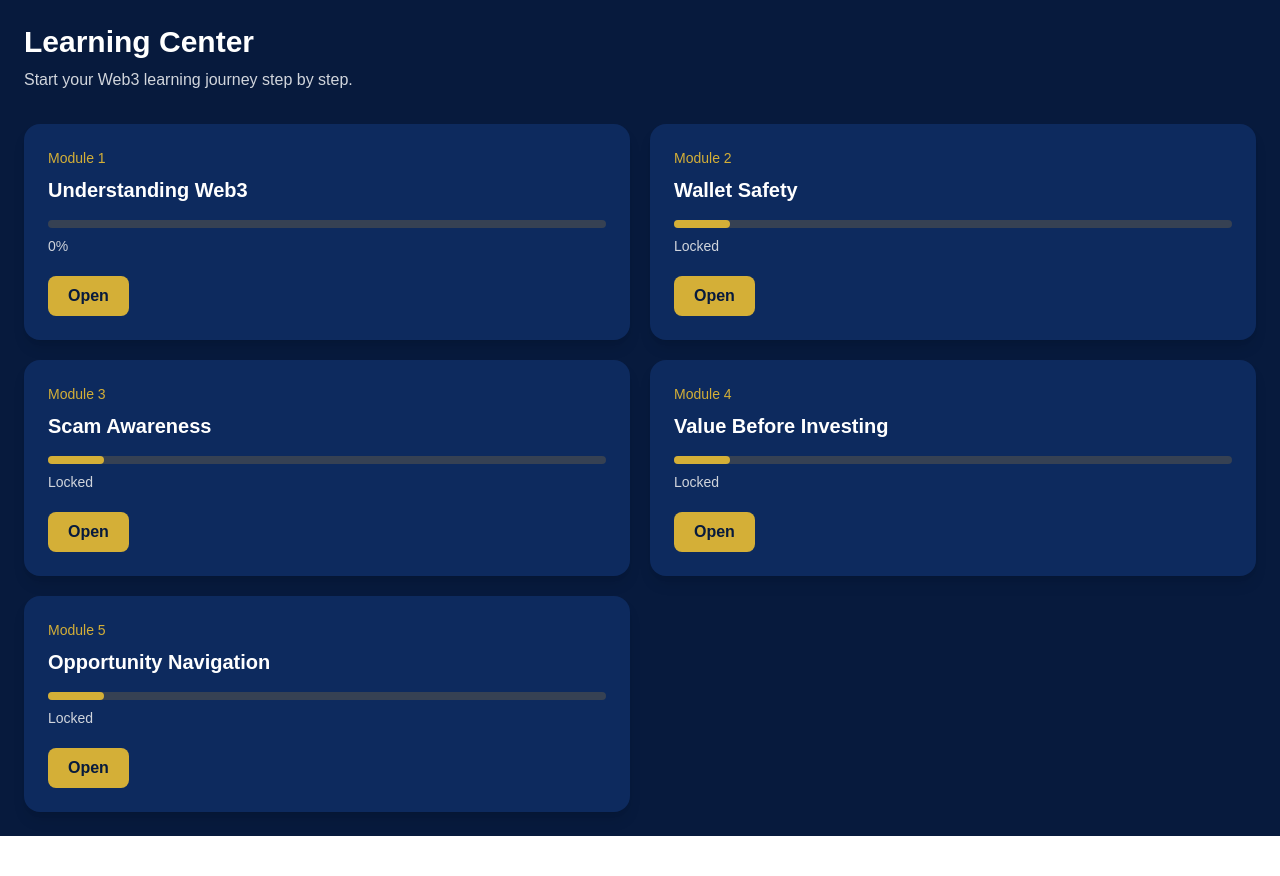
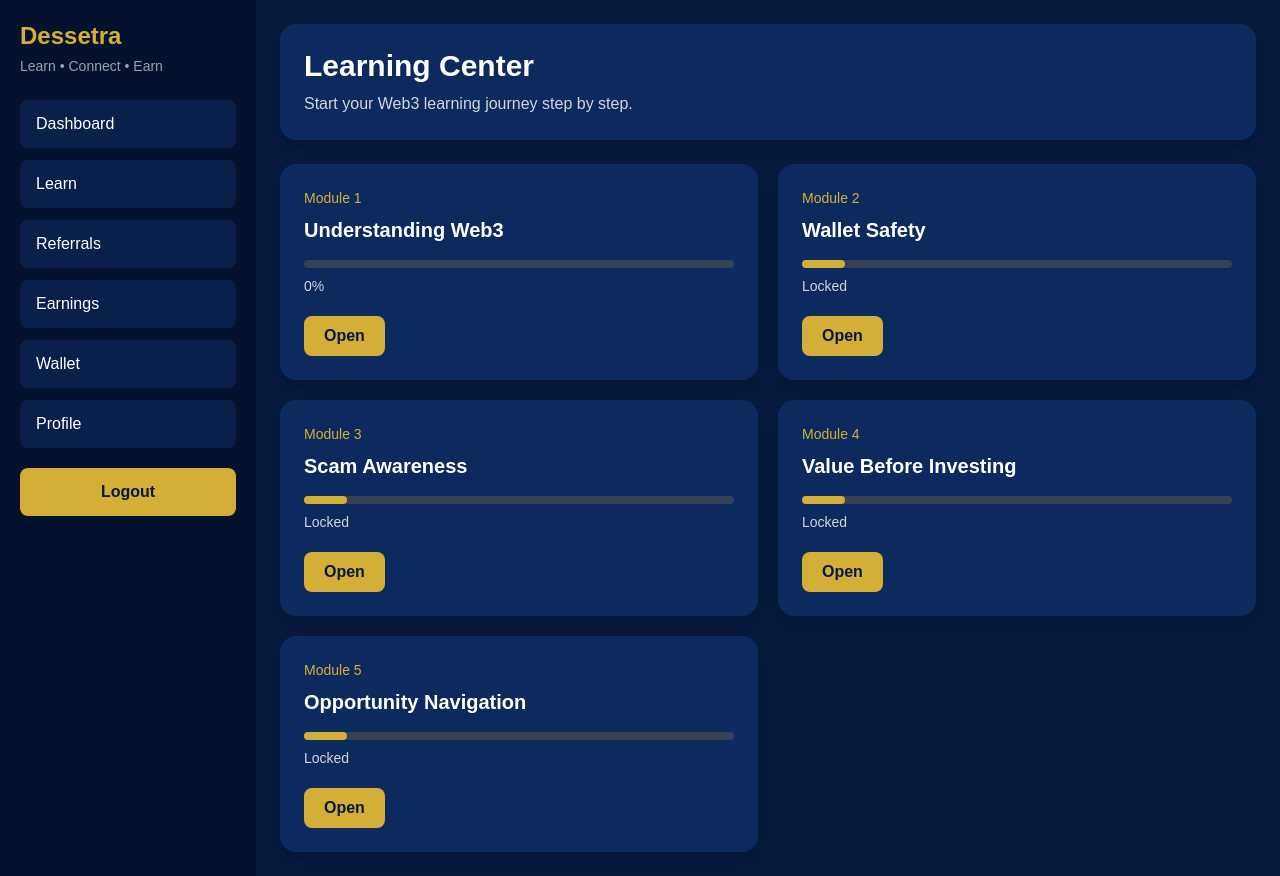
Before and after one commit to dessetra/dessetra, a Next.js app: page /dashboard/learn in a window 1280 px wide. Before the commit the page ends 836 px from the top, so only its background shows below. Built offline with nearby package versions, Linux system fonts and the light colour scheme; no server answers.

Commit message:
updated side bar and bar across all pages

```diff
--- a/src/app/dashboard/earnings/page.tsx
+++ b/src/app/dashboard/earnings/page.tsx
@@ -1,59 +1,39 @@
+import DashboardLayout from "@/components/dashboard/DashboardLayout";
+
 export default function EarningsPage() {
   return (
-    <main className="min-h-screen bg-[#071A3D] p-6 text-white">
-      <div className="rounded-2xl bg-[#0D2A5E] p-6">
-        <h1 className="text-3xl font-bold">
-          Earnings
-        </h1>
-
-        <p className="mt-2 text-gray-300">
+    <DashboardLayout>
+      <div className="rounded-2xl bg-[#0D2A5E] p-5 shadow-lg md:p-6">
+        <h1 className="text-2xl font-bold md:text-3xl">Earnings</h1>
+        <p className="mt-2 text-sm text-gray-300 md:text-base">
           Track your rewards and future earnings opportunities.
         </p>
       </div>
 
-      <div className="mt-8 grid gap-5 md:grid-cols-3">
-
+      <div className="mt-6 grid gap-5 md:grid-cols-3">
         <div className="rounded-2xl bg-white p-6 text-[#071A3D] shadow-lg">
-          <h2 className="text-lg font-semibold text-gray-500">
-            Total Earnings
-          </h2>
-
-          <p className="mt-3 text-4xl font-bold">
-            $0
-          </p>
+          <h2 className="text-lg font-semibold text-gray-500">Total Earnings</h2>
+          <p className="mt-3 text-4xl font-bold">$0</p>
         </div>
 
         <div className="rounded-2xl bg-white p-6 text-[#071A3D] shadow-lg">
-          <h2 className="text-lg font-semibold text-gray-500">
-            Pending Rewards
-          </h2>
-
-          <p className="mt-3 text-4xl font-bold">
-            $0
-          </p>
+          <h2 className="text-lg font-semibold text-gray-500">Pending Rewards</h2>
+          <p className="mt-3 text-4xl font-bold">$0</p>
         </div>
 
         <div className="rounded-2xl bg-white p-6 text-[#071A3D] shadow-lg">
-          <h2 className="text-lg font-semibold text-gray-500">
-            Withdrawable
-          </h2>
-
-          <p className="mt-3 text-4xl font-bold">
-            $0
-          </p>
+          <h2 className="text-lg font-semibold text-gray-500">Withdrawable</h2>
+          <p className="mt-3 text-4xl font-bold">$0</p>
         </div>
-
       </div>
 
-      <div className="mt-8 rounded-2xl bg-[#0D2A5E] p-6">
-        <h2 className="text-2xl font-bold">
-          Earnings History
-        </h2>
+      <div className="mt-6 rounded-2xl bg-[#0D2A5E] p-6">
+        <h2 className="text-2xl font-bold">Earnings History</h2>
 
         <div className="mt-6 rounded-xl border border-dashed border-gray-500 p-10 text-center text-gray-400">
           No earnings activity yet.
         </div>
       </div>
-    </main>
+    </DashboardLayout>
   );
 }
--- a/src/app/dashboard/learn/page.tsx
+++ b/src/app/dashboard/learn/page.tsx
@@ -1,55 +1,28 @@
+import DashboardLayout from "@/components/dashboard/DashboardLayout";
+
 export default function LearnPage() {
   const modules = [
-    {
-      title: "Module 1",
-      name: "Understanding Web3",
-      progress: "0%",
-    },
-    {
-      title: "Module 2",
-      name: "Wallet Safety",
-      progress: "Locked",
-    },
-    {
-      title: "Module 3",
-      name: "Scam Awareness",
-      progress: "Locked",
-    },
-    {
-      title: "Module 4",
-      name: "Value Before Investing",
-      progress: "Locked",
-    },
-    {
-      title: "Module 5",
-      name: "Opportunity Navigation",
-      progress: "Locked",
-    },
+    { title: "Module 1", name: "Understanding Web3", progress: "0%" },
+    { title: "Module 2", name: "Wallet Safety", progress: "Locked" },
+    { title: "Module 3", name: "Scam Awareness", progress: "Locked" },
+    { title: "Module 4", name: "Value Before Investing", progress: "Locked" },
+    { title: "Module 5", name: "Opportunity Navigation", progress: "Locked" },
   ];
 
   return (
-    <main className="min-h-screen bg-[#071A3D] text-white p-6">
-      <h1 className="text-3xl font-bold">
-        Learning Center
-      </h1>
+    <DashboardLayout>
+      <div className="rounded-2xl bg-[#0D2A5E] p-5 shadow-lg md:p-6">
+        <h1 className="text-2xl font-bold md:text-3xl">Learning Center</h1>
+        <p className="mt-2 text-sm text-gray-300 md:text-base">
+          Start your Web3 learning journey step by step.
+        </p>
+      </div>
 
-      <p className="mt-2 text-gray-300">
-        Start your Web3 learning journey step by step.
-      </p>
-
-      <div className="mt-8 grid gap-5 md:grid-cols-2">
+      <div className="mt-6 grid gap-5 md:grid-cols-2">
         {modules.map((module, index) => (
-          <div
-            key={index}
-            className="rounded-2xl bg-[#0D2A5E] p-6 shadow-lg"
-          >
-            <p className="text-sm text-[#D4AF37]">
-              {module.title}
-            </p>
-
-            <h2 className="mt-2 text-xl font-semibold">
-              {module.name}
-            </h2>
+          <div key={index} className="rounded-2xl bg-[#0D2A5E] p-6 shadow-lg">
+            <p className="text-sm text-[#D4AF37]">{module.title}</p>
+            <h2 className="mt-2 text-xl font-semibold">{module.name}</h2>
 
             <div className="mt-4">
               <div className="h-2 rounded bg-gray-700">
@@ -66,9 +39,7 @@ export default function LearnPage() {
                 />
               </div>
 
-              <p className="mt-2 text-sm text-gray-300">
-                {module.progress}
-              </p>
+              <p className="mt-2 text-sm text-gray-300">{module.progress}</p>
             </div>
 
             <button className="mt-5 rounded-lg bg-[#D4AF37] px-5 py-2 font-semibold text-[#071A3D]">
@@ -77,6 +48,6 @@ export default function LearnPage() {
           </div>
         ))}
       </div>
-    </main>
+    </DashboardLayout>
   );
 }
--- a/src/app/dashboard/referrals/page.tsx
+++ b/src/app/dashboard/referrals/page.tsx
@@ -2,6 +2,7 @@
 
 import { useEffect, useState } from "react";
 import { supabase } from "@/lib/supabase";
+import DashboardLayout from "@/components/dashboard/DashboardLayout";
 
 export default function ReferralsPage() {
   const [referralLink, setReferralLink] = useState("");
@@ -26,15 +27,15 @@ export default function ReferralsPage() {
   };
 
   return (
-    <main className="min-h-screen bg-[#071A3D] p-6 text-white">
-      <div className="rounded-2xl bg-[#0D2A5E] p-6">
-        <h1 className="text-3xl font-bold">Referrals</h1>
-        <p className="mt-2 text-gray-300">
+    <DashboardLayout>
+      <div className="rounded-2xl bg-[#0D2A5E] p-5 shadow-lg md:p-6">
+        <h1 className="text-2xl font-bold md:text-3xl">Referrals</h1>
+        <p className="mt-2 text-sm text-gray-300 md:text-base">
           Invite others to begin their Web3 learning journey with Dessetra.
         </p>
       </div>
 
-      <div className="mt-8 rounded-2xl bg-white p-6 text-[#071A3D]">
+      <div className="mt-6 rounded-2xl bg-white p-6 text-[#071A3D]">
         <h2 className="text-xl font-bold">Your Referral Link</h2>
 
         <div className="mt-4 break-all rounded-lg bg-gray-100 p-4 text-sm">
@@ -65,6 +66,6 @@ export default function ReferralsPage() {
           <p className="mt-2 text-3xl font-bold">$0</p>
         </div>
       </div>
-    </main>
+    </DashboardLayout>
   );
 }
--- a/src/app/dashboard/wallet/page.tsx
+++ b/src/app/dashboard/wallet/page.tsx
@@ -1,30 +1,24 @@
 "use client";
 
 import { useState } from "react";
+import DashboardLayout from "@/components/dashboard/DashboardLayout";
 
 export default function WalletPage() {
   const [walletAddress, setWalletAddress] = useState("");
   const [withdrawAmount, setWithdrawAmount] = useState("");
 
   return (
-    <main className="min-h-screen bg-[#071A3D] p-6 text-white">
-      <div className="rounded-2xl bg-[#0D2A5E] p-6">
-        <h1 className="text-3xl font-bold">
-          Wallet
-        </h1>
-
-        <p className="mt-2 text-gray-300">
+    <DashboardLayout>
+      <div className="rounded-2xl bg-[#0D2A5E] p-5 shadow-lg md:p-6">
+        <h1 className="text-2xl font-bold md:text-3xl">Wallet</h1>
+        <p className="mt-2 text-sm text-gray-300 md:text-base">
           Manage your wallet information and withdrawal requests.
         </p>
       </div>
 
-      <div className="mt-8 grid gap-6 lg:grid-cols-2">
-
+      <div className="mt-6 grid gap-6 lg:grid-cols-2">
         <div className="rounded-2xl bg-white p-6 text-[#071A3D] shadow-lg">
-          <h2 className="text-2xl font-bold">
-            Wallet Address
-          </h2>
-
+          <h2 className="text-2xl font-bold">Wallet Address</h2>
           <p className="mt-2 text-sm text-gray-500">
             Add the wallet address where you want to receive rewards.
           </p>
@@ -43,10 +37,7 @@ export default function WalletPage() {
         </div>
 
         <div className="rounded-2xl bg-white p-6 text-[#071A3D] shadow-lg">
-          <h2 className="text-2xl font-bold">
-            Withdrawal Request
-          </h2>
-
+          <h2 className="text-2xl font-bold">Withdrawal Request</h2>
           <p className="mt-2 text-sm text-gray-500">
             Withdrawal requests will be manually reviewed and processed by admin.
           </p>
@@ -63,18 +54,15 @@ export default function WalletPage() {
             Request Withdrawal
           </button>
         </div>
-
       </div>
 
-      <div className="mt-8 rounded-2xl bg-[#0D2A5E] p-6">
-        <h2 className="text-2xl font-bold">
-          Withdrawal History
-        </h2>
+      <div className="mt-6 rounded-2xl bg-[#0D2A5E] p-6">
+        <h2 className="text-2xl font-bold">Withdrawal History</h2>
 
         <div className="mt-6 rounded-xl border border-dashed border-gray-500 p-10 text-center text-gray-400">
           No withdrawal requests yet.
         </div>
       </div>
-    </main>
+    </DashboardLayout>
   );
 }
--- a/src/components/dashboard/DashboardLayout.tsx
+++ b/src/components/dashboard/DashboardLayout.tsx
@@ -7,6 +7,15 @@ type DashboardLayoutProps = {
   children: React.ReactNode;
 };
 
+const navLinks = [
+  { label: "Dashboard", href: "/dashboard" },
+  { label: "Learn", href: "/dashboard/learn" },
+  { label: "Referrals", href: "/dashboard/referrals" },
+  { label: "Earnings", href: "/dashboard/earnings" },
+  { label: "Wallet", href: "/dashboard/wallet" },
+  { label: "Profile", href: "/dashboard/profile" },
+];
+
 export default function DashboardLayout({ children }: DashboardLayoutProps) {
   const handleLogout = async () => {
     await supabase.auth.signOut();
@@ -15,46 +24,32 @@ export default function DashboardLayout({ children }: DashboardLayoutProps) {
 
   return (
     <main className="min-h-screen bg-[#071A3D] text-white">
-      <div className="flex min-h-screen">
-        <aside className="w-64 shrink-0 bg-[#04122D] p-6 border-r border-[#0D2A5E]">
+      <div className="md:flex min-h-screen">
+        <aside className="bg-[#04122D] p-5 md:w-64 md:min-h-screen">
           <h1 className="text-2xl font-bold text-[#D4AF37]">Dessetra</h1>
           <p className="mt-1 text-sm text-gray-400">Learn • Connect • Earn</p>
 
-          <nav className="mt-10 space-y-3">
-            <Link href="/dashboard" className="block rounded-lg px-4 py-3 hover:bg-[#0D2A5E]">
-              Dashboard
-            </Link>
-
-            <Link href="/dashboard/learn" className="block rounded-lg px-4 py-3 hover:bg-[#0D2A5E]">
-              Learn
-            </Link>
-
-            <Link href="/dashboard/referrals" className="block rounded-lg px-4 py-3 hover:bg-[#0D2A5E]">
-              Referrals
-            </Link>
-
-            <Link href="/dashboard/earnings" className="block rounded-lg px-4 py-3 hover:bg-[#0D2A5E]">
-              Earnings
-            </Link>
-
-            <Link href="/dashboard/wallet" className="block rounded-lg px-4 py-3 hover:bg-[#0D2A5E]">
-              Wallet
-            </Link>
-
-            <Link href="/dashboard/profile" className="block rounded-lg px-4 py-3 hover:bg-[#0D2A5E]">
-              Profile
-            </Link>
+          <nav className="mt-6 grid grid-cols-2 gap-2 md:block md:space-y-3">
+            {navLinks.map((link) => (
+              <Link
+                key={link.href}
+                href={link.href}
+                className="block rounded-lg bg-[#0D2A5E]/60 px-3 py-2 text-sm hover:bg-[#0D2A5E] md:px-4 md:py-3 md:text-base"
+              >
+                {link.label}
+              </Link>
+            ))}
           </nav>
 
           <button
             onClick={handleLogout}
-            className="mt-10 w-full rounded-lg bg-[#D4AF37] px-4 py-3 font-semibold text-[#071A3D]"
+            className="mt-5 w-full rounded-lg bg-[#D4AF37] px-4 py-3 font-semibold text-[#071A3D]"
           >
             Logout
           </button>
         </aside>
 
-        <section className="flex-1 p-6">{children}</section>
+        <section className="flex-1 p-4 md:p-6">{children}</section>
       </div>
     </main>
   );
```
Also changed, not shown: src/app/dashboard/page.tsx (+3 -43 lines), src/app/dashboard/profile/page.tsx (+9 -14 lines).
